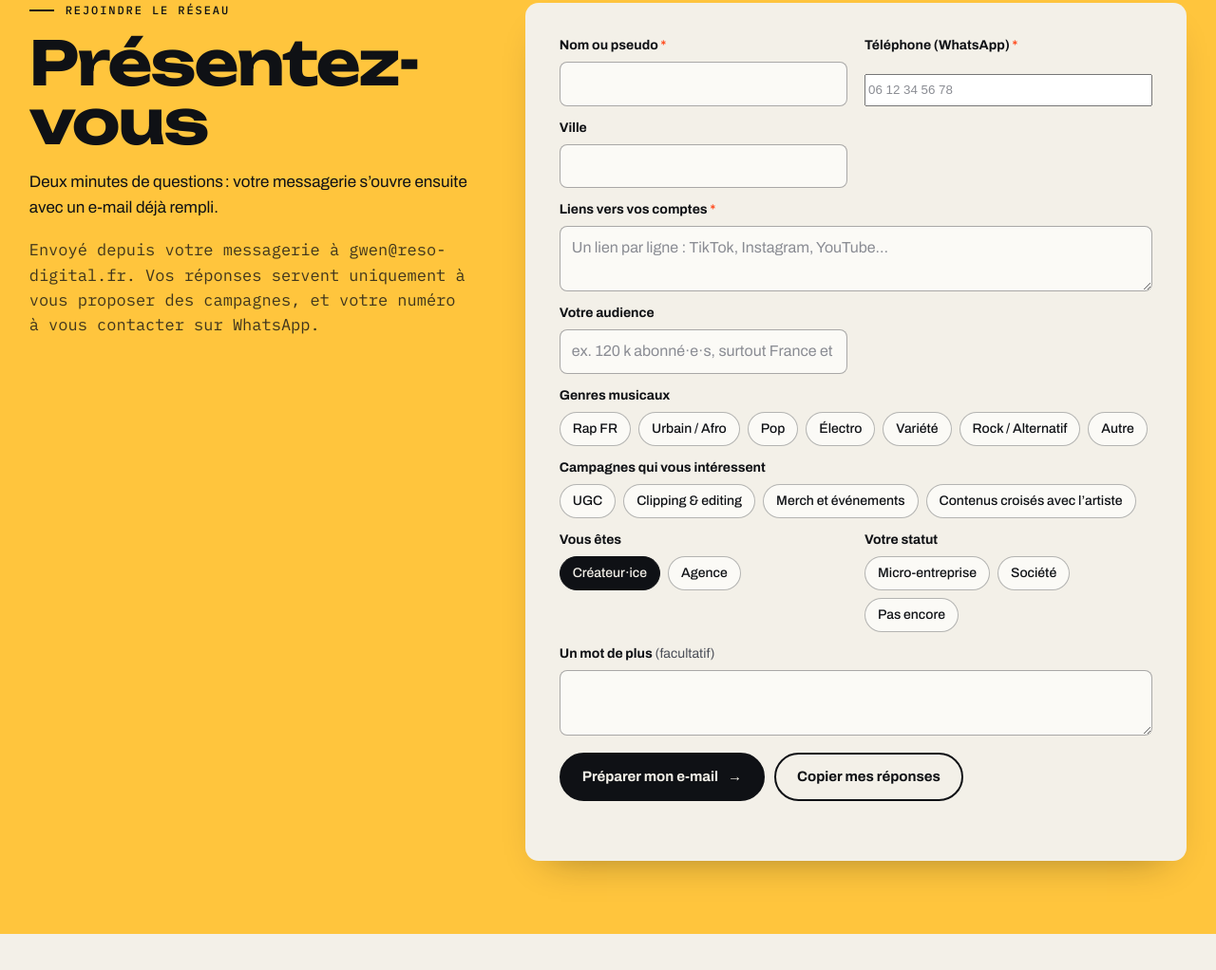
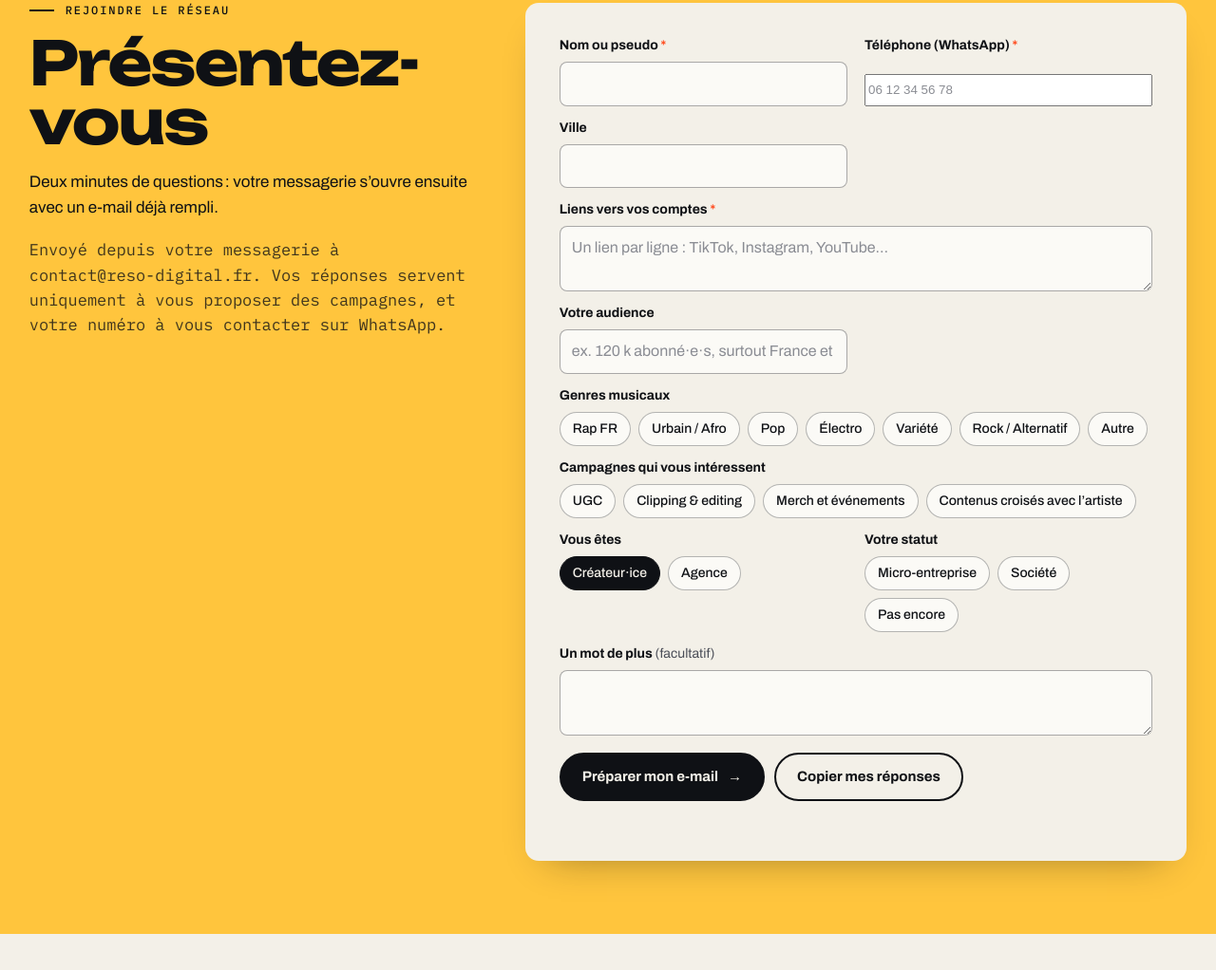
Before and after one commit to gwen-reso/reso-site, a plain HTML site: page createurs.html in a window 1280 px wide. Shown: the part 1188-2210 px from the top of the page at 95% size. Drawn offline with Linux system fonts and the light colour scheme.

Commit message:
Formulaire créateurs : contact@reso-digital.fr

```diff
--- a/contenu.js
+++ b/contenu.js
@@ -22,7 +22,7 @@
    d'abord dans Google Workspace (alias ou groupe) avant de les mettre ici. */
 window.EMAILS = {
   contact: "contact@reso-digital.fr",
-  createurs: "gwen@reso-digital.fr"
+  createurs: "contact@reso-digital.fr"
 };
 
 /* Commission RÉSO, en % du budget HT — la même pour tous les clients. */
--- a/createurs.html
+++ b/createurs.html
@@ -73,10 +73,10 @@
         <p class="eyebrow">Rejoindre le réseau</p>
         <h2 class="h-display" id="c-rejoindre-titre">Présentez-vous</h2>
         <p>Deux minutes de questions : votre messagerie s’ouvre ensuite avec un e-mail déjà rempli.</p>
-        <p class="petit">Envoyé depuis votre messagerie à <span data-email="createurs">gwen@reso-digital.fr</span>. Vos réponses servent uniquement à vous proposer des campagnes, et votre numéro à vous contacter sur WhatsApp.</p>
+        <p class="petit">Envoyé depuis votre messagerie à <span data-email="createurs">contact@reso-digital.fr</span>. Vos réponses servent uniquement à vous proposer des campagnes, et votre numéro à vous contacter sur WhatsApp.</p>
         <a class="btn btn-encre" id="createurs-form-externe" href="#createurs-rejoindre" hidden>Remplir le formulaire en ligne <span class="fl" aria-hidden="true">→</span></a>
       </div>
-      <form class="formulaire" id="createurs-formulaire" data-destinataire="gwen@reso-digital.fr" novalidate>
+      <form class="formulaire" id="createurs-formulaire" data-destinataire="contact@reso-digital.fr" novalidate>
         <div class="champ">
           <label for="cf-nom">Nom ou pseudo <abbr title="obligatoire">*</abbr></label>
           <input id="cf-nom" name="nom" type="text" autocomplete="nickname" required>
```
